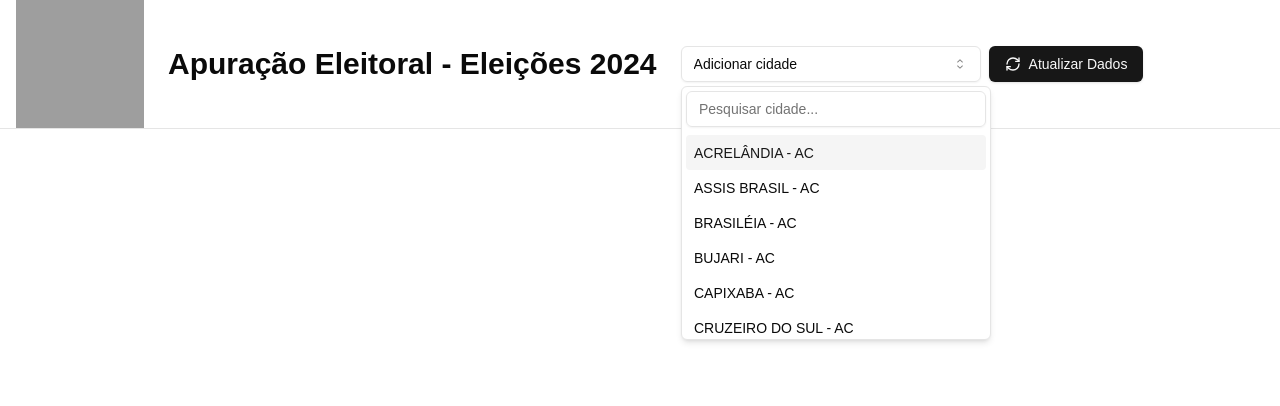
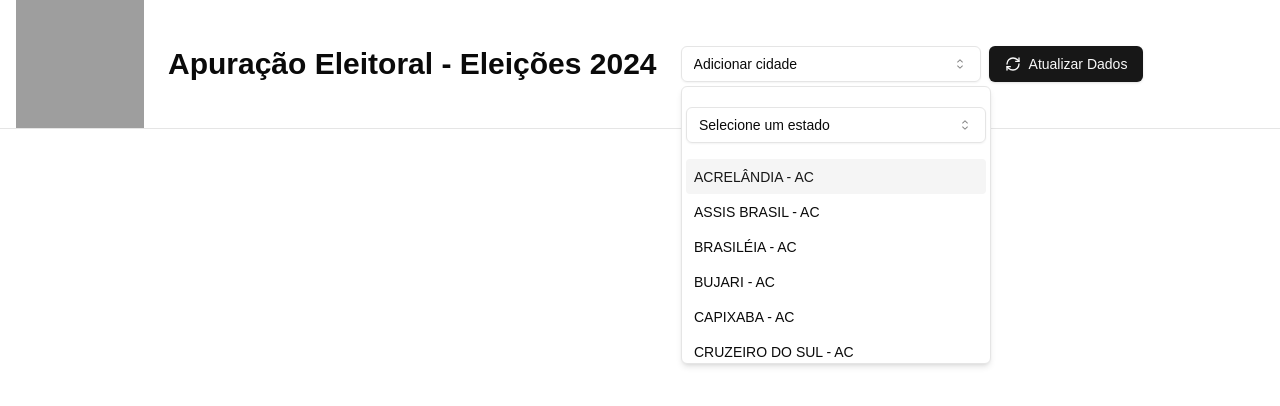
Before and after one commit to DaviSMoura/eleicoes2024, a Next.js app: page / in a window 1280 px wide. Both pictures are taken after a click on the button "Adicionar cidade". Shown: the top 406 px of the page. Built offline with nearby package versions, Linux system fonts and the light colour scheme; grey boxes are pictures that could not be loaded.

Commit message:
fix: horizontal scroll

```diff
--- a/src/app/components/electionResults.tsx
+++ b/src/app/components/electionResults.tsx
@@ -52,10 +52,9 @@ export default function ElectionResults() {
   const citySearchInputRef = useRef<HTMLInputElement>(null)
 
   const filteredCities = useMemo(() => {
-    return cities.filter(
-      (city) =>
-        city.name.toLowerCase().includes(citySearch.toLowerCase()) ||
-        city.state.toLowerCase().includes(citySearch.toLowerCase()),
+    return cities.filter((city) =>
+      // city.name.toLowerCase().includes(citySearch.toLowerCase()) ||
+      city.state.toLowerCase().includes(citySearch.toLowerCase()),
     )
   }, [citySearch])
 
@@ -285,8 +284,8 @@ export default function ElectionResults() {
     )
   }
 
-  const handleCitySearchChange = (e: React.ChangeEvent<HTMLInputElement>) => {
-    setCitySearch(e.target.value)
+  const handleCitySearchChange = (e: string) => {
+    setCitySearch(e)
     if (citySearchInputRef.current) {
       citySearchInputRef.current.focus()
     }
@@ -316,13 +315,20 @@ export default function ElectionResults() {
                 <SelectValue placeholder="Adicionar cidade" />
               </SelectTrigger>
               <SelectContent>
-                <Input
-                  placeholder="Pesquisar cidade..."
-                  value={citySearch}
-                  onChange={handleCitySearchChange}
-                  className="mb-2"
-                  ref={citySearchInputRef}
-                />
+                <Select onValueChange={handleCitySearchChange}>
+                  <SelectTrigger className="w-full my-4">
+                    <SelectValue placeholder="Selecione um estado" />
+                  </SelectTrigger>
+                  <SelectContent>
+                    {Array.from(new Set(cities.map((city) => city.state))).map(
+                      (state) => (
+                        <SelectItem key={state} value={state.toLowerCase()}>
+                          {state}
+                        </SelectItem>
+                      ),
+                    )}
+                  </SelectContent>
+                </Select>
                 <VirtualizedList
                   width={300}
                   height={200}
@@ -347,7 +353,7 @@ export default function ElectionResults() {
       )}
       {error && <div className="text-red-500 p-4">{error}</div>}
       <ScrollArea className="flex-1">
-        <div className="flex flex-wrap p-4 gap-4">
+        <div className="flex p-4 space-x-4 md:flex-nowrap sm:flex-wrap">
           {sections.map((section) => (
             <Card
               key={section.id}
```
